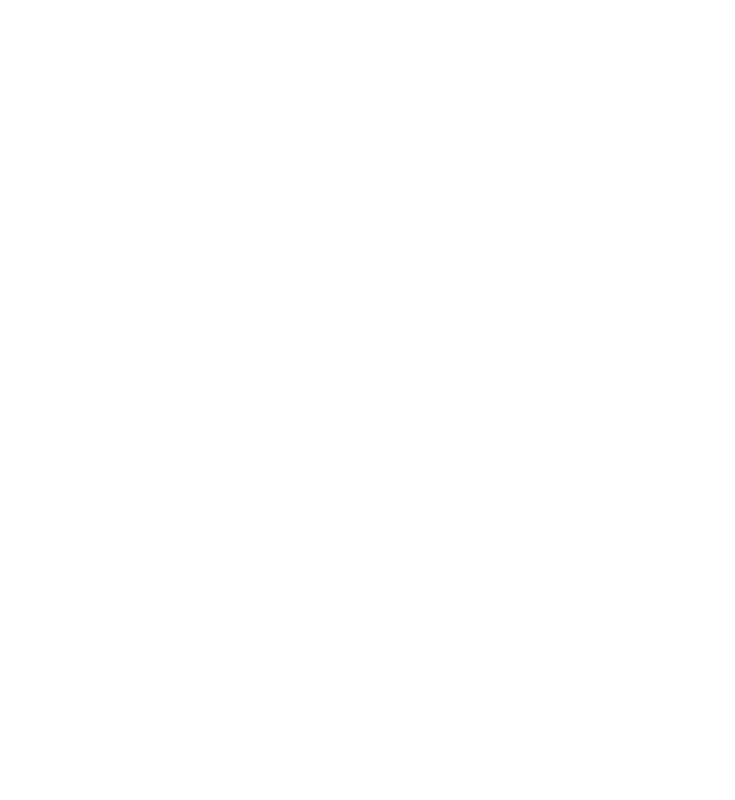
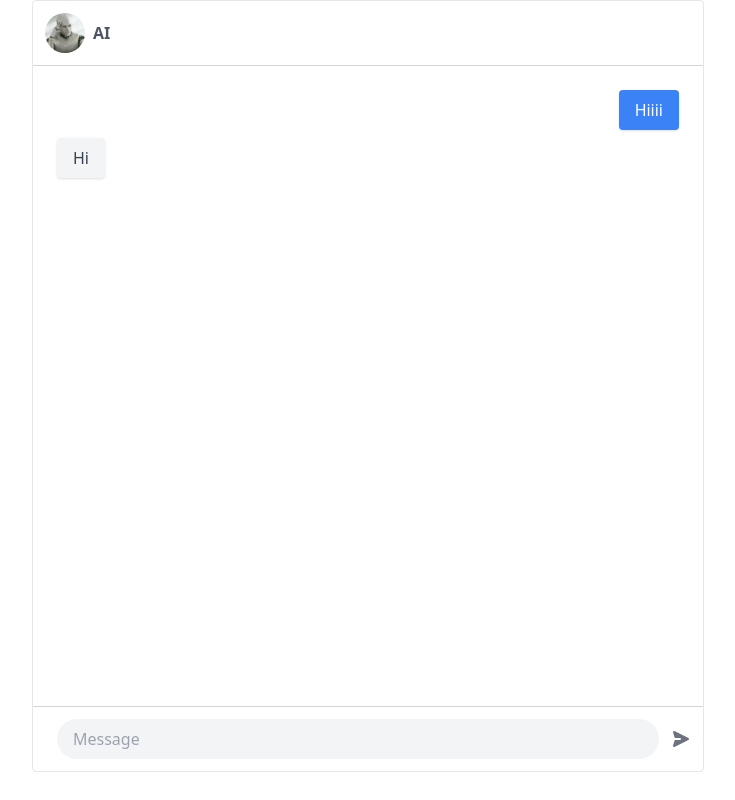
Before and after one commit to jonghyeon09/ai-chat, a Next.js app: page / in a window 1280 px wide. Shown: the whole page, without its empty margins (272-1007 px from the left). Built offline with nearby package versions, Linux system fonts and the light colour scheme.

Commit message:
feat: chat ui

```diff
--- /dev/null
+++ b/components/chat/AiMessage.tsx
@@ -0,0 +1,9 @@
+export default function AIMessage() {
+  return (
+    <li className="flex justify-start">
+      <div className="relative max-w-xl px-4 py-2 text-gray-700 bg-gray-100 rounded shadow bg">
+        <span className="block">Hi</span>
+      </div>
+    </li>
+  );
+}
--- /dev/null
+++ b/components/chat/ChatHeader.tsx
@@ -0,0 +1,13 @@
+import AIImage from '@/assets/AI.png';
+import Image from 'next/image';
+
+export default function ChatHeader() {
+  return (
+    <div className="relative flex items-center p-3 border-b border-gray-300">
+      <div className="relative object-cover w-10 h-10 rounded-full overflow-hidden">
+        <Image src={'/images/AI.png'} alt="aiImage" fill />
+      </div>
+      <span className="block ml-2 font-bold text-gray-600">AI</span>
+    </div>
+  );
+}
--- /dev/null
+++ b/components/chat/ChatSection.tsx
@@ -0,0 +1,13 @@
+import ChatHeader from './ChatHeader';
+import MessageForm from './MessageForm';
+import MessageList from './MessageList';
+
+export default function ChatSection() {
+  return (
+    <div className="w-full max-w-2xl border rounded mx-auto">
+      <ChatHeader />
+      <MessageList />
+      <MessageForm />
+    </div>
+  );
+}
--- /dev/null
+++ b/components/chat/Layout.tsx
@@ -0,0 +1,7 @@
+interface Props {
+  children: React.ReactNode;
+}
+
+export default function Layout({ children }: Props) {
+  return <main className="container mx-auto">{children}</main>;
+}
--- /dev/null
+++ b/components/chat/Message.tsx
@@ -0,0 +1,9 @@
+export default function Message() {
+  return (
+    <li className="flex justify-end">
+      <div className="relative max-w-xl px-4 py-2 text-white bg-blue-500 rounded shadow">
+        <span className="block">Hiiii</span>
+      </div>
+    </li>
+  );
+}
--- /dev/null
+++ b/components/chat/MessageForm.tsx
@@ -0,0 +1,23 @@
+export default function MessageForm() {
+  return (
+    <div className="flex items-center justify-between w-full p-3 border-t border-gray-300">
+      <input
+        type="text"
+        placeholder="Message"
+        className="block w-full py-2 pl-4 mx-3 bg-gray-100 rounded-full outline-none focus:text-gray-700"
+        name="message"
+        required
+      />
+      <button type="submit">
+        <svg
+          className="w-5 h-5 text-gray-500 origin-center transform rotate-90"
+          xmlns="http://www.w3.org/2000/svg"
+          viewBox="0 0 20 20"
+          fill="currentColor"
+        >
+          <path d="M10.894 2.553a1 1 0 00-1.788 0l-7 14a1 1 0 001.169 1.409l5-1.429A1 1 0 009 15.571V11a1 1 0 112 0v4.571a1 1 0 00.725.962l5 1.428a1 1 0 001.17-1.408l-7-14z" />
+        </svg>
+      </button>
+    </div>
+  );
+}
--- /dev/null
+++ b/components/chat/MessageList.tsx
@@ -0,0 +1,13 @@
+import AiMessage from './AiMessage';
+import Message from './Message';
+
+export default function MessageSection() {
+  return (
+    <div className="relative w-full p-6 overflow-y-auto h-[40rem]">
+      <ul className="space-y-2">
+        <Message />
+        <AiMessage />
+      </ul>
+    </div>
+  );
+}
--- a/pages/index.tsx
+++ b/pages/index.tsx
@@ -1,12 +1,10 @@
-import Image from "next/image";
-import { Inter } from "next/font/google";
-
-const inter = Inter({ subsets: ["latin"] });
+import Layout from '@/components/chat/Layout';
+import ChatSection from '@/components/chat/ChatSection';
 
 export default function Home() {
   return (
-    <main
-      className={`flex min-h-screen flex-col items-center justify-between p-24 ${inter.className}`}
-    ></main>
+    <Layout>
+      <ChatSection />
+    </Layout>
   );
 }
```
Also changed, not shown: public/images/AI.png (added).
